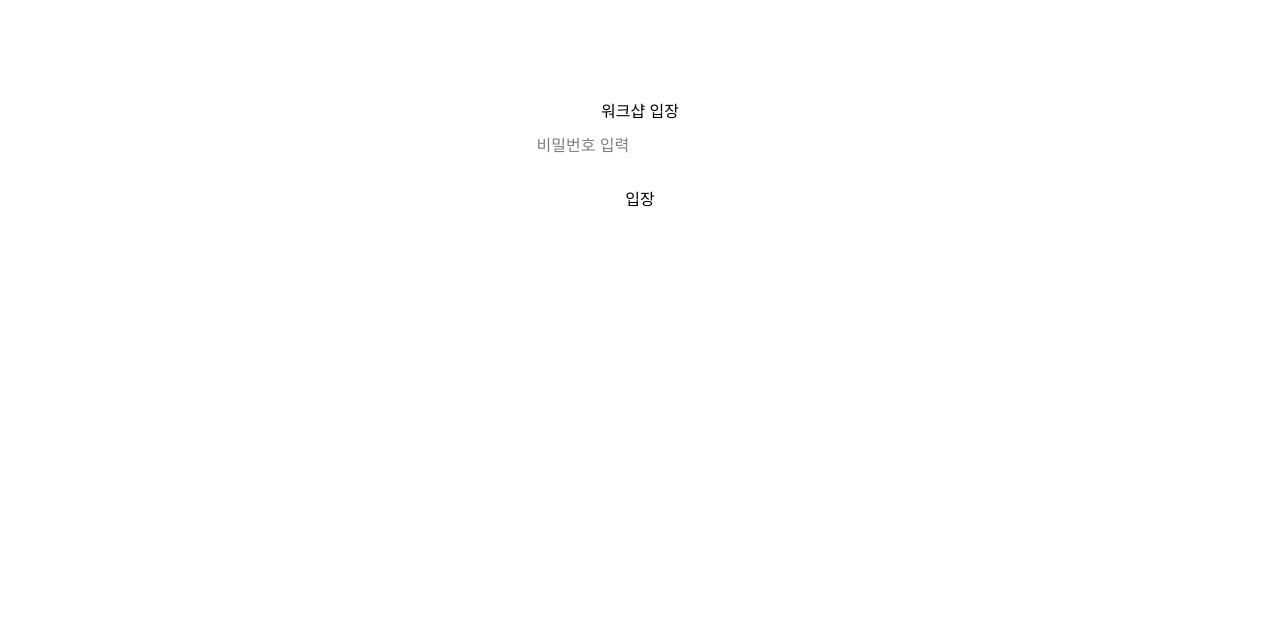
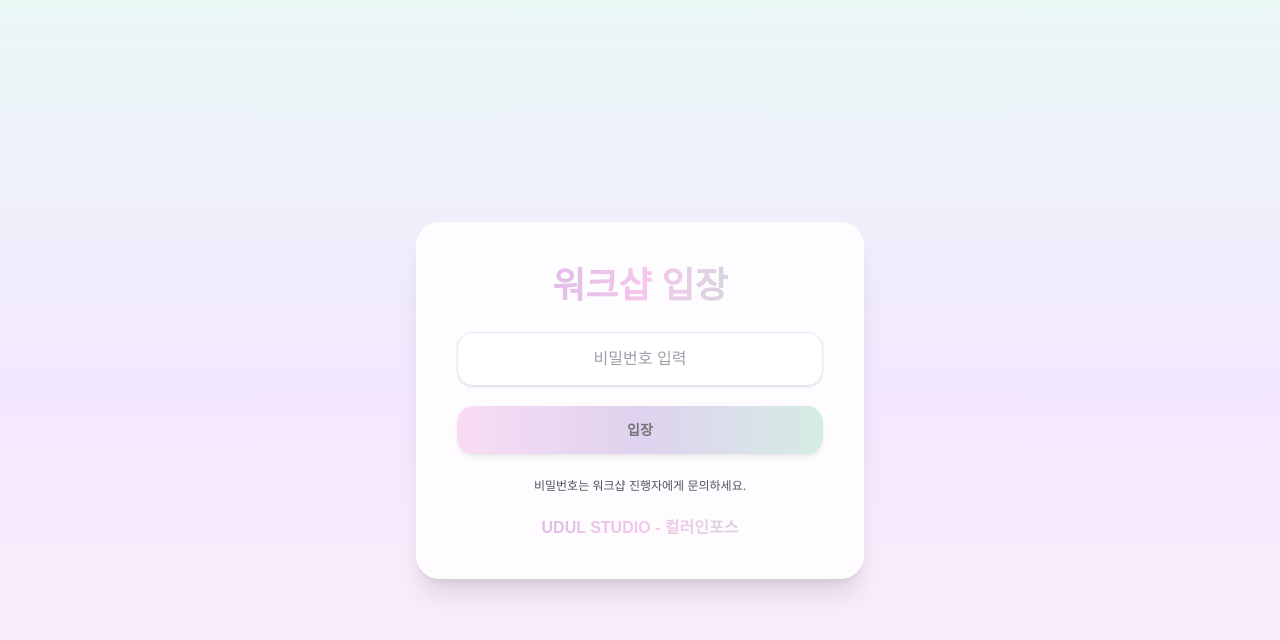
Before and after one commit to Erica-jihyeon/color-bottle-app, a Next.js app: page /enter in a window 1280 px wide. Shown: the top 640 px of the page. Built offline with nearby package versions, Linux system fonts and the light colour scheme.

Commit message:
enter page update

```diff
--- a/app/enter/page.tsx
+++ b/app/enter/page.tsx
@@ -4,44 +4,75 @@ import { useState } from "react";
 export default function EnterPage() {
   const [password, setPassword] = useState("");
   const [error, setError] = useState("");
+  const [loading, setLoading] = useState(false);
 
   async function handleSubmit(e: React.FormEvent) {
     e.preventDefault();
     setError("");
+    setLoading(true);
 
     try {
+      // 서버 API로 비밀번호 전달 → (미들웨어에서 쓰는) 쿠키 발급
       const res = await fetch("/api/enter", {
         method: "POST",
         headers: { "Content-Type": "application/json" },
         body: JSON.stringify({ password }),
-        credentials: "include", // ✅ 쿠키 저장 필수
+        credentials: "include", // ✅ 쿠키 저장 필수!
       });
 
       if (res.ok) {
-        window.location.href = "/"; // 메인 페이지로 이동
+        // ✅ 쿠키가 설정되었으므로 메인으로 이동
+        window.location.assign("/");
       } else {
-        setError("비밀번호가 올바르지 않습니다.");
+        const data = await res.json().catch(() => ({}));
+        setError(data?.error || "비밀번호가 올바르지 않습니다.");
       }
-    } catch (err) {
-      console.error(err);
-      setError("잠시 후 다시 시도해주세요.");
+    } catch {
+      setError("네트워크 오류가 발생했습니다. 잠시 후 다시 시도해주세요.");
+    } finally {
+      setLoading(false);
     }
   }
 
   return (
-    <div style={{ display: "flex", flexDirection: "column", alignItems: "center", marginTop: 100 }}>
-      <h1>워크샵 입장</h1>
-      <form onSubmit={handleSubmit} style={{ display: "flex", flexDirection: "column", gap: 10 }}>
+    <div className="min-h-screen w-full bg-gradient-to-b from-[#EAF8F6] via-[#F3E8FF] to-[#FFEFF6] flex items-center justify-center px-6 py-12">
+      <div className="w-full max-w-md rounded-3xl border border-white/60 bg-white/85 shadow-xl backdrop-blur-xl p-8 md:p-10">
+        {/* 파스텔 그라데이션 타이틀 */}
+        <h1 className="mb-6 text-center text-3xl md:text-4xl font-extrabold leading-tight bg-gradient-to-r from-[#C8B6E2] via-[#F5C6EC] to-[#B8E0D2] bg-clip-text text-transparent">
+          워크샵 입장
+        </h1>
+
+        <form onSubmit={handleSubmit} className="flex flex-col gap-5">
+          <label className="sr-only" htmlFor="password">비밀번호</label>
           <input
+            id="password"
             type="password"
             placeholder="비밀번호 입력"
             value={password}
             onChange={(e) => setPassword(e.target.value)}
-          style={{ padding: 10, fontSize: 16 }}
+            className="w-full rounded-2xl border border-[#E7E4F3] bg-white/95 px-5 py-3.5 text-center text-base text-zinc-900 placeholder:text-zinc-400 shadow-sm focus:border-[#C8B6E2] focus:ring-4 focus:ring-[#EADCF6] focus:outline-none"
           />
-        <button type="submit" style={{ padding: 10 }}>입장</button>
+
+          {error && (
+            <p className="text-center text-sm text-rose-500">{error}</p>
+          )}
+
+          <button
+            type="submit"
+            disabled={loading || !password}
+            className="rounded-2xl bg-gradient-to-r from-[#F5C6EC] via-[#C8B6E2] to-[#B8E0D2] px-5 py-3.5 text-sm font-semibold text-zinc-900 shadow-md transition active:scale-[0.99] disabled:opacity-60"
+          >
+            {loading ? "확인 중..." : "입장"}
+          </button>
         </form>
-      {error && <p style={{ color: "red" }}>{error}</p>}
+
+        <p className="mt-6 text-center text-xs text-zinc-600">
+          비밀번호는 워크샵 진행자에게 문의하세요.
+        </p>
+        <p className="mt-6 text-center text-3xs md:text-3xs font-extrabold leading-tight bg-gradient-to-r from-[#C8B6E2] via-[#F5C6EC] to-[#B8E0D2] bg-clip-text text-transparent">
+          UDUL STUDIO - 컬러인포스
+        </p>
+      </div>
     </div>
   );
 }
```
Lines whose indentation alone changed are shown as unchanged.
